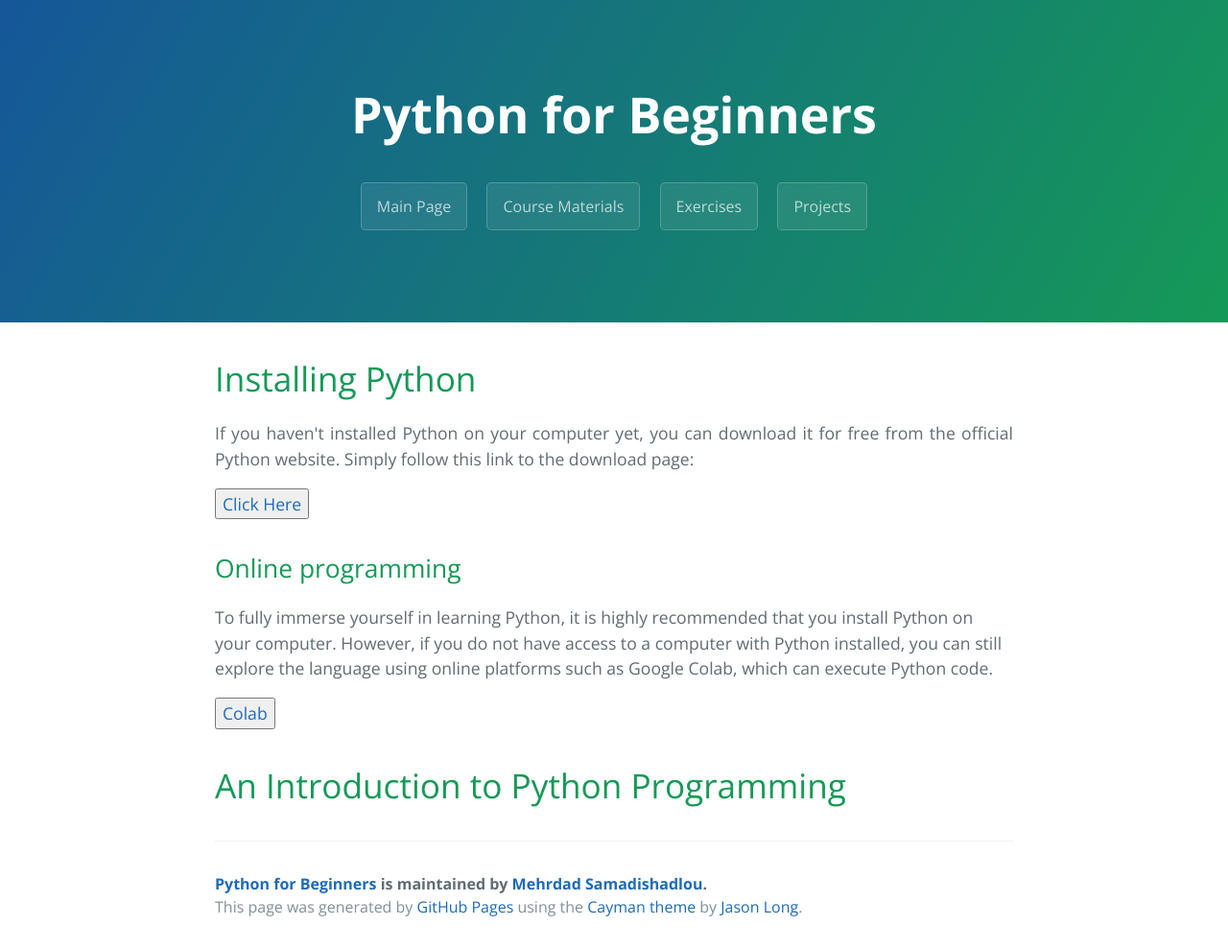
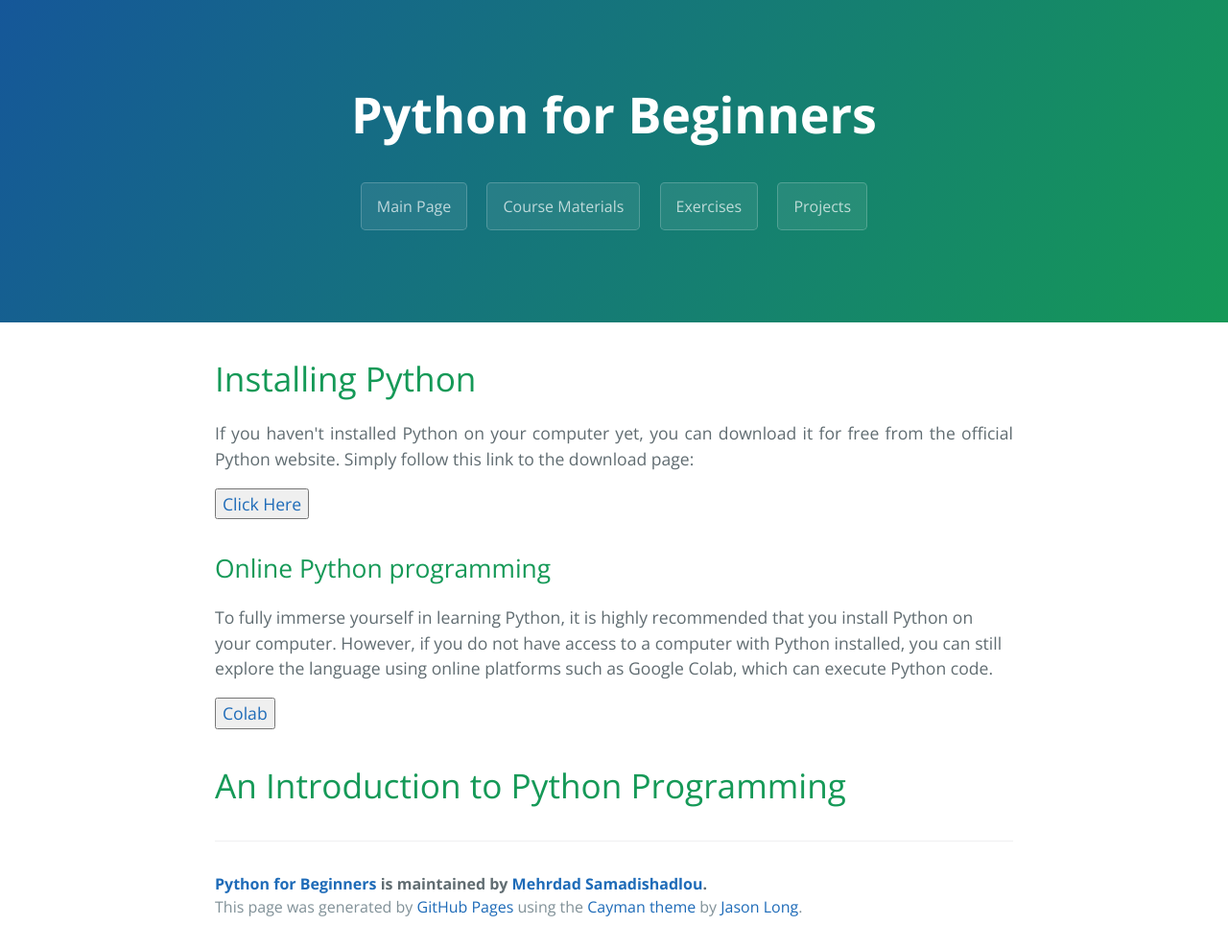
Before and after one commit to MehrdadSamadishadlou/Python_for_Beginners, a Jekyll site: the page built from materials.md, in a window 1280 px wide. Shown: the whole page at 96% size. Built offline with Jekyll 4.4.1, drawn with Linux system fonts in a browser that asks for light colours.

Commit message:
Update materials.md

```diff
--- a/materials.md
+++ b/materials.md
@@ -13,7 +13,7 @@ If you haven't installed Python on your computer yet, you can download it for fr
 <a href="https://www.python.org/downloads/" target="_blank"><button>Click Here</button></a>
 
 
-## Online programming
+## Online Python programming
 
 To fully immerse yourself in learning Python, it is highly recommended that you install Python on your computer. However, if you do not have access to a computer with Python installed, you can still explore the language using online platforms such as Google Colab, which can execute Python code.
 
```
